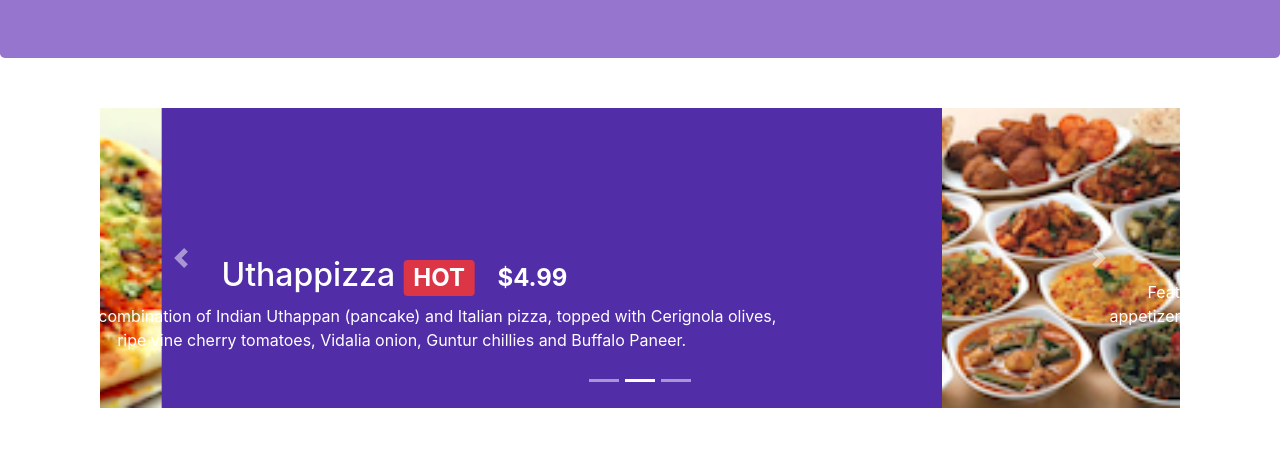
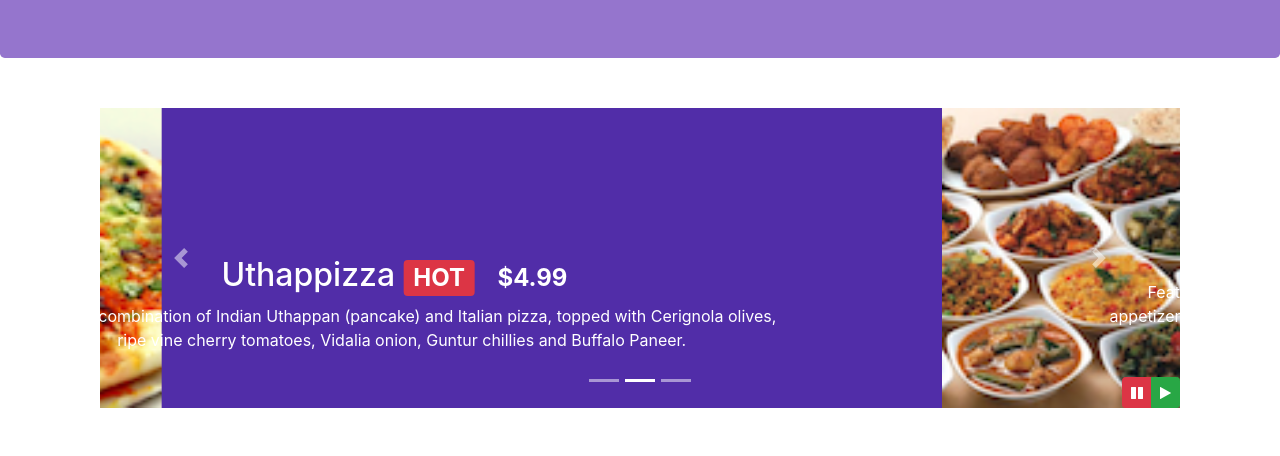
Before and after one commit to paraggoyal28/bootstrap_course, a website: page index.html in a window 1280 px wide. Shown: the part 276-732 px from the top of the page. Drawn offline with nearby package versions, Linux system fonts and the light colour scheme.

Commit message:
Bootstrap Jquery

```diff
--- a/css/styles.css
+++ b/css/styles.css
@@ -59,3 +59,10 @@ body{
     left: 0;
     min-height: 300px;
 }
+
+#carouselButton {
+    right: 0px;
+    position: absolute;
+    bottom: 0px;
+    z-index: 1;
+}
--- a/index.html
+++ b/index.html
@@ -285,6 +285,14 @@
                     data-slide="next">
                         <span class="carousel-control-next-icon"></span>
                     </a>
+                    <div class="btn-group" id="carouselButton">
+                        <button class="btn btn-danger btn-sm" id="carousel-pause">
+                            <span class="fa fa-pause"></span>
+                        </button>
+                        <button class="btn btn-success btn-sm" id="carousel-play">
+                            <span class="fa fa-play"></span>
+                        </button>
+                    </div>
                 </div>
             </div>
         </div>
@@ -395,7 +403,17 @@
     <script src="node_modules/jquery/dist/jquery.slim.min.js"></script>
     <script src="node_modules/popper.js/dist/umd/popper.min.js"></script>
     <script src="node_modules/bootstrap/dist/js/bootstrap.min.js"></script>
-
+    <script>
+        $(document).ready(function() {
+            $("#mycarousel").carousel({interval: 5000});
+            $("#carousel-pause").click(function() {
+                $("#mycarousel").carousel('pause');
+            });
+            $("#carousel-play").click(function() {
+                $("#mycarousel").carousel('cycle');
+            });
+        });
+    </script>
 </body>
 
 </html>
```
